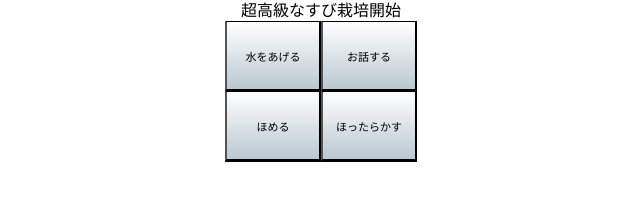
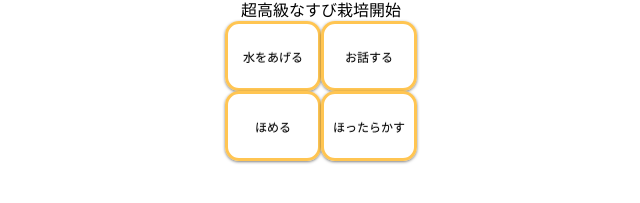
Before and after one commit to nasuchicken/makenasu, a plain HTML site: page index.html in a window 1280 px wide. Shown: the part 403-606 px from the top of the page, without its empty margins (319-959 px from the left). Drawn offline with Linux system fonts and the light colour scheme.

Commit message:
CSS change

```diff
--- a/nasubi.css
+++ b/nasubi.css
@@ -15,26 +15,31 @@ body {
 }
 
 .button {
-	border-top: 1px solid #000000;
-	background: #bac8d1;
-	background: -webkit-gradient(linear, left top, left bottom, from(#ffffff), to(#bac8d1));
-	background: -webkit-linear-gradient(top, #ffffff, #bac8d1);
-	background: -moz-linear-gradient(top, #ffffff, #bac8d1);
-	background: -ms-linear-gradient(top, #ffffff, #bac8d1);
-	background: -o-linear-gradient(top, #ffffff, #bac8d1);
-	padding: 0px 10px;
-	-webkit-border-radius: 0px;
-	-moz-border-radius: 0px;
-	border-radius: 0px;
-	-webkit-box-shadow: rgba(0,0,0,1) 0 1px 0;
-	-moz-box-shadow: rgba(0,0,0,1) 0 1px 0;
-	box-shadow: rgba(0,0,0,1) 0 1px 0;
-	color: #000000;
-	font-size: 11px;
-	font-family: Georgia, serif;
-	text-decoration: none;
-	vertical-align: middle;
-	text-align: center;
+	font-size: 12px;
+	color: #050505;
+	padding: 0px 0px;
+	background: -moz-linear-gradient(
+		top,
+		#ffffff 0%,
+		#ffffff);
+	background: -webkit-gradient(
+		linear, left top, left bottom,
+		from(#ffffff),
+		to(#ffffff));
+	border-radius: 14px;
+	-moz-border-radius: 14px;
+	-webkit-border-radius: 14px;
+	border: 3px solid #ffc552;
+	-moz-box-shadow:
+		0px 1px 3px rgba(000,000,000,0.5),
+		inset 0px 0px 2px rgba(255,255,255,1);
+	-webkit-box-shadow:
+		0px 1px 3px rgba(000,000,000,0.5),
+		inset 0px 0px 2px rgba(255,255,255,1);
+	text-shadow:
+		0px -1px 0px rgba(000,000,000,0.2),
+		0px 1px 0px rgba(255,255,255,0.4);
+
 	width: 96px;
 	height: 70px;
 	text-align:center;
@@ -46,7 +51,7 @@ body {
 }
 
 .button:active {
-	border-top-color: #568066;
+
 	background: #568066;
 	-webkit-appearance: none;
 }
--- a/nasubi.js
+++ b/nasubi.js
@@ -116,9 +116,9 @@
 					document.getElementById('main').style.display = "none";
 					var result = "翌日、なすびは出荷され" + y + " 円にて売れました。";
 					var tweetLink = '<a href="https://twitter.com/intent/tweet?text='+ encodeURIComponent(result) + ' http://nasukichi.blog116.fc2.com/ ' + '&hashtags=nasubicchi">ツイートする</a>';
-					document.getElementById('res').innerHTML = result +  '<br>' + tweetLink;
+					document.getElementById('res').innerHTML =  "翌日、なすびは出荷され<br>" + y + " 円にて売れました。" +  '<br>' + tweetLink;
 					drawres();
-					document.getElementById('restert').innerHTML ='<input type="button" value="もう一回遊ぶ" onclick="location.reload();">'
+					document.getElementById('restert').innerHTML ='<input type="button" class="button" value="もう一回遊ぶ" onclick="location.reload();">'
 					document.getElementById('clear').style.display = "block";
 				}
 				if( this.hp <0 | this.hp > 50){
@@ -126,7 +126,7 @@
 					var result = "枯れた";
 					var tweetLink = '<a href="https://twitter.com/intent/tweet?text='+ encodeURIComponent(result) +'&hashtags=nasubicchi">ツイートする</a>';
 					document.getElementById('res').innerHTML = result +  '<br>' + tweetLink;
-					document.getElementById('restert').innerHTML ='<input type="button" value="もう一回遊ぶ" onclick="location.reload();">'
+					document.getElementById('restert').innerHTML ='<input type="button" class="button" value="もう一回遊ぶ" onclick="location.reload();">'
 					document.getElementById('clear').style.display = "block";
 				}
 
```
